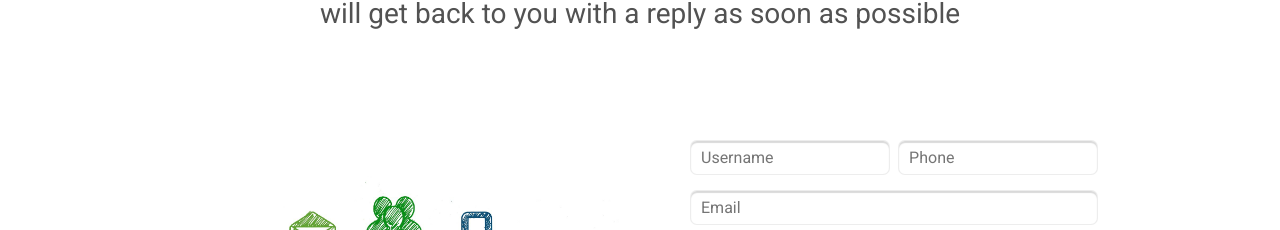
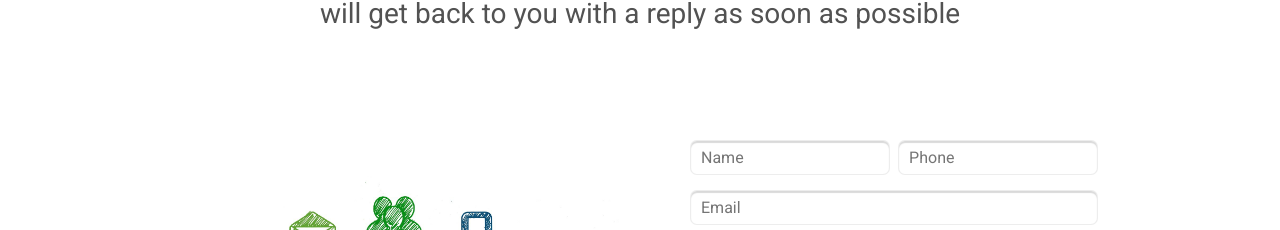
Before and after one commit to AndreeaTr/EMDR, an Angular app: page / in a window 1280 px wide. Shown: the part 3910-4140 px from the top of the page. Built offline with nearby package versions, Linux system fonts and the light colour scheme.

Commit message:
Update HomePage.component.html

```diff
--- a/src/app/HomePage/HomePage.component.html
+++ b/src/app/HomePage/HomePage.component.html
@@ -165,7 +165,7 @@
         <div class="contact-form col-12 col-lg-6">
           <form (ngSubmit)="formValidation()">
             <div class="form-row1 row justify-content-lg-between">
-              <input [ngStyle]="{'border-color': usernameErr}" required class="row1 col-12 col-lg-6 margin-bottom-lg-15" type="text" name="username" placeholder="Username" id="username" [(ngModel)]="username">
+              <input [ngStyle]="{'border-color': usernameErr}" required class="row1 col-12 col-lg-6 margin-bottom-lg-15" type="text" name="username" placeholder="Name" id="username" [(ngModel)]="username">
               <input [ngStyle]="{'border-color': phoneErr}" required class="row1 col-12 col-lg-6" type="tel" name="Phone" placeholder="Phone" id="phone" [(ngModel)]="phonenumber">
             </div>
             <input [ngStyle]="{'border-color': mailErr}" required class="row2" type="text" name="Email" placeholder="Email" id="email" [(ngModel)]="email">
```
